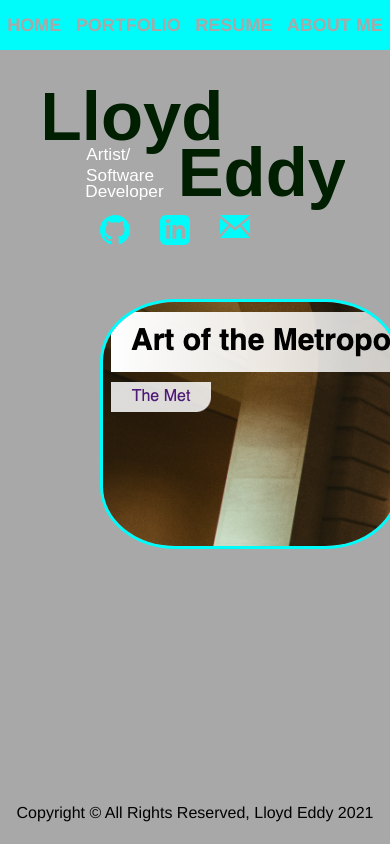
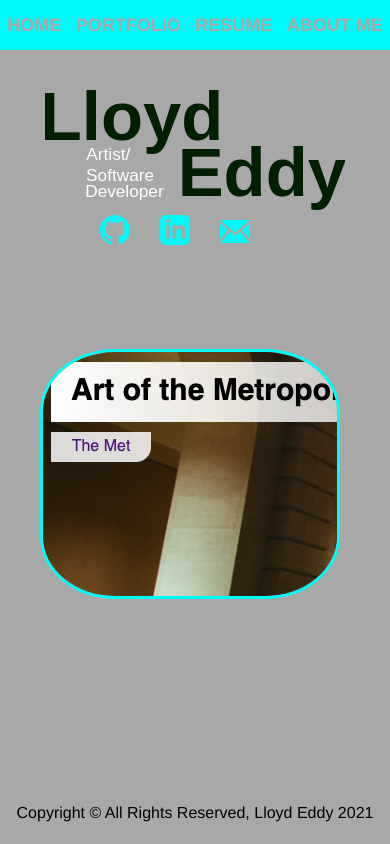
Before and after one commit to lloddy/portfolio, a React (Create React App) app: page / in a window 390 px wide. Built offline with nearby package versions, Linux system fonts and the light colour scheme.

Commit message:
repositions slideshow

```diff
--- a/src/styles.scss
+++ b/src/styles.scss
@@ -39,6 +39,9 @@
   }
   #linkedin, #github, #emailIcon {
     width: 50px;
+  }
+  #emailIcon {
+    padding-top: 5px;
   }
 }
 
@@ -193,14 +196,16 @@
     margin-top: 50px;
     max-width: 300px;
   }
-  .slideShow {
-    width: 300px;
-    max-height: 250px;
-
-  }
   .navBar{
     a {
       font-size: 12px;
     }
   }
+    .slideShow {
+    position: absolute;
+    width: 300px;
+    max-height: 250px;
+    overflow: hidden;
+    left: -60px;
+  }
 }
```
